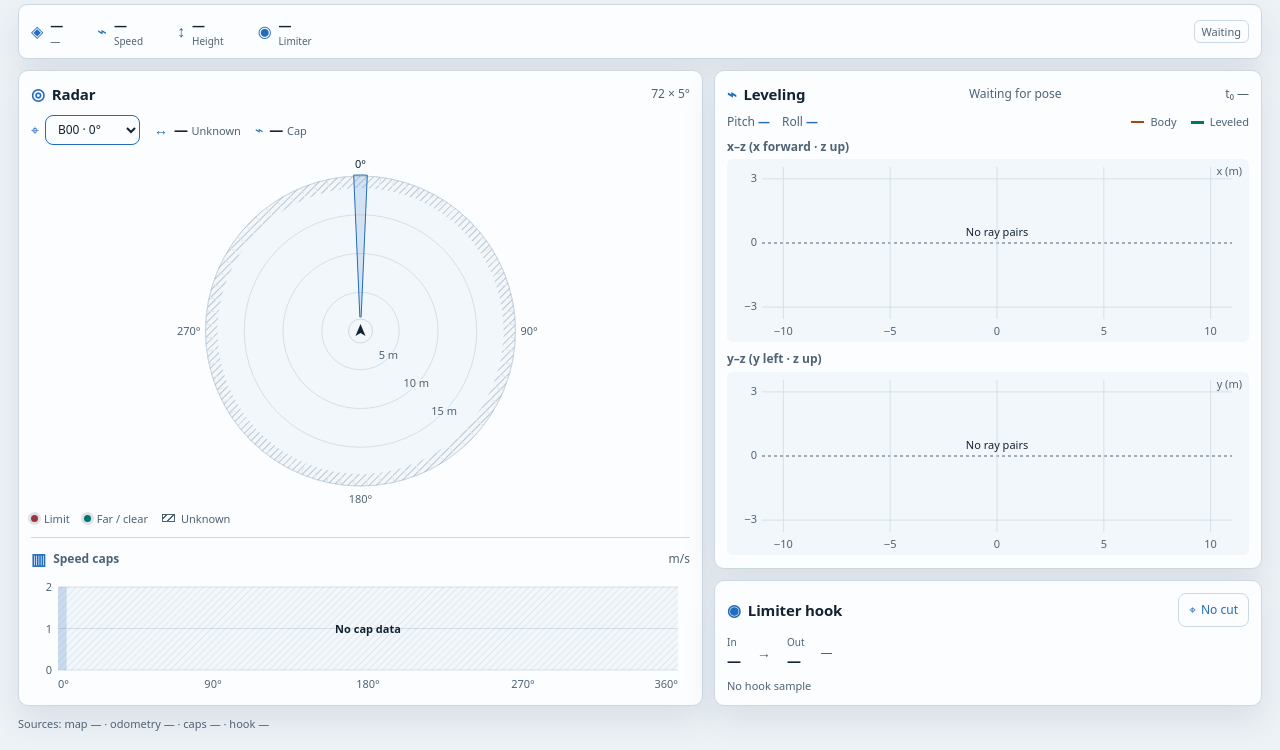
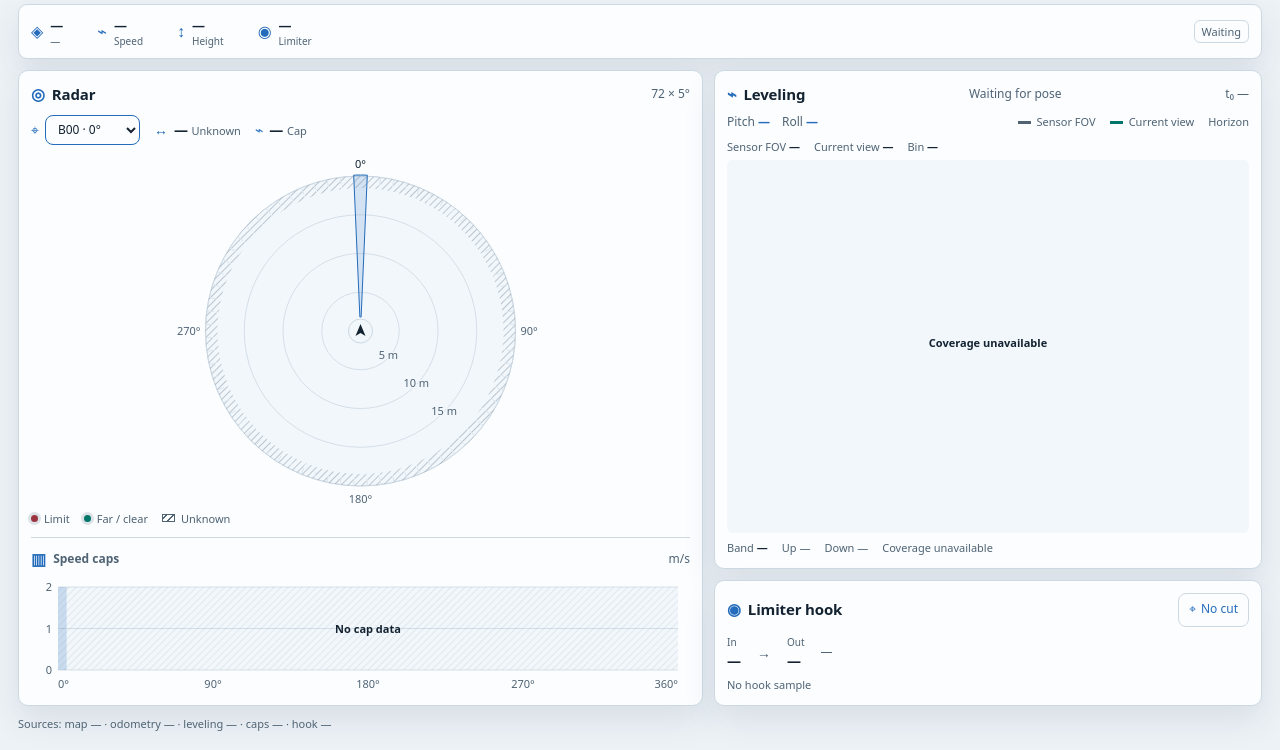
Before and after one commit to TanDatEmb/collision-prevention, a plain HTML site: page tools/dashboard/index.html in a window 1280 px wide. Shown: the part 81-831 px from the top of the page. Drawn offline with Linux system fonts and the light colour scheme; no server answers.

Commit message:
feat(dashboard): render live lidar coverage

```diff
--- a/tools/dashboard/index.html
+++ b/tools/dashboard/index.html
@@ -78,12 +78,14 @@
     .teal { color:var(--teal); }
     .muted { color:var(--muted); }
     .divider { margin-top:11px; padding-top:10px; border-top:1px solid var(--border); }
-    .leveling { display:grid; grid-template-rows:auto auto repeat(2, minmax(0, 1fr)); gap:8px; }
+    .leveling { display:grid; grid-template-rows:auto auto minmax(0, 1fr); gap:8px; }
     .leveling-meta { display:flex; align-items:center; justify-content:space-between; flex-wrap:wrap; gap:5px 12px; }
     .pose { display:flex; flex-wrap:wrap; gap:6px 12px; color:var(--muted); font-size:12px; }
     .pose b { color:var(--blue); }
-    .slice { display:flex; flex-direction:column; gap:4px; min-height:0; }
-    .rays { flex:1; min-height:132px; }
+    .coverage-wrap { display:flex; flex-direction:column; gap:6px; min-height:0; }
+    .coverage-readout, .coverage-meta { display:flex; align-items:center; flex-wrap:wrap; gap:5px 14px; color:var(--muted); font-size:11px; font-variant-numeric:tabular-nums; }
+    .coverage-readout b, .coverage-meta b { color:var(--text); }
+    .coverage { flex:1; min-height:190px; }
     .hook-values { display:flex; align-items:center; gap:16px; margin-top:8px; }
     .hook-values div { display:grid; gap:2px; }
     .hook-values dt { color:var(--muted); font-size:10px; }
@@ -135,9 +137,12 @@
       <div class="side">
         <section class="panel leveling" aria-labelledby="leveling-title">
           <div class="panel-top"><h2 class="title" id="leveling-title"><span class="glyph" aria-hidden="true">⌁</span>Leveling</h2><span class="subtle" id="leveling-state">Waiting for pose</span><span class="subtle" id="pose-time">t₀ —</span></div>
-          <div class="leveling-meta"><div class="pose"><span>Pitch <b id="pitch">—</b></span><span>Roll <b id="roll">—</b></span></div><div class="legend"><span><i class="key amber" aria-hidden="true" style="border-top:2px dashed currentColor;height:0"></i>Body</span><span><i class="key teal" aria-hidden="true"></i>Leveled</span></div></div>
-          <div class="slice"><h3>x–z <span class="subtle">(x forward · z up)</span></h3><svg class="rays" id="rays-xz" data-axis="xz" role="img" aria-label="Body and leveled X-Z ray pairs"></svg></div>
-          <div class="slice"><h3>y–z <span class="subtle">(y left · z up)</span></h3><svg class="rays" id="rays-yz" data-axis="yz" role="img" aria-label="Body and leveled Y-Z ray pairs"></svg></div>
+          <div class="leveling-meta"><div class="pose"><span>Pitch <b id="pitch">—</b></span><span>Roll <b id="roll">—</b></span></div><div class="legend"><span><i class="key muted" aria-hidden="true"></i>Sensor FOV</span><span><i class="key teal" aria-hidden="true"></i>Current view</span><span>Horizon</span></div></div>
+          <div class="coverage-wrap">
+            <div class="coverage-readout"><span>Sensor FOV <b id="fov-range">—</b></span><span>Current view <b id="view-range">—</b></span><span>Bin <b id="coverage-bin">—</b></span></div>
+            <svg class="coverage" id="coverage" role="img" aria-label="Vertical coverage: sensor FOV and selected bin"></svg>
+            <div class="coverage-meta"><span>Band <b id="coverage-band">—</b></span><span id="coverage-up">Up —</span><span id="coverage-down">Down —</span><span id="coverage-reason">Coverage unavailable</span></div>
+          </div>
         </section>
 
         <section class="panel" aria-labelledby="hook-title">
@@ -231,22 +236,34 @@
         [[0,"0°","start"],[18,"90°","middle"],[36,"180°","middle"],[54,"270°","middle"],[72,"360°","end"]].forEach(([index,value,anchor])=>text(svg,left+index*step,height-5,value,{"text-anchor":anchor}));
       }
 
-      function drawSlice(svg, pairs, dimension, label) {
-        const {width,height}=clearSvg(svg, `${label} view of paired body and leveled rays`); const top=8,bottom=height-24,origin=(width+18)/2,horizon=(top+bottom)/2,scale=Math.min((width-52)/22,(bottom-top)/6.8), x=(value)=>origin+value*scale, y=(value)=>horizon-value*scale, left=x(-11),right=x(11);
-        tag(svg,"rect",{x:0,y:0,width,height:height-1,rx:6,fill:"var(--plot)"}); [-3,0,3].forEach((level)=>{line(svg,left,y(level),right,y(level),{stroke:level===0?"var(--muted)":"var(--grid)","stroke-width":1,"stroke-dasharray":level===0?"3 3":"none"}); text(svg,left-5,y(level)+3,level===-3?"−3":String(level),{"text-anchor":"end"});}); [-10,-5,0,5,10].forEach((distance)=>{line(svg,x(distance),top,x(distance),bottom,{stroke:"var(--grid)","stroke-width":1}); text(svg,x(distance),height-8,distance<0?`−${-distance}`:String(distance),{"text-anchor":"middle"});}); text(svg,width-7,top+8,label+" (m)",{"text-anchor":"end"});
-        if (!Array.isArray(pairs) || !pairs.length) { text(svg,origin,horizon-7,"No ray pairs",{"text-anchor":"middle",fill:"var(--text)"}); return; }
-        pairs.forEach((pair)=>{ const body=pair[0], leveled=pair[1]; if(!body||!leveled)return; line(svg,origin,horizon,x(Number(body[dimension])),y(Number(body[2])),{stroke:"var(--amber)","stroke-width":1.35,"stroke-dasharray":"4 3"}); line(svg,origin,horizon,x(Number(leveled[dimension])),y(Number(leveled[2])),{stroke:"var(--teal)","stroke-width":1.35}); tag(svg,"circle",{cx:x(Number(body[dimension])),cy:y(Number(body[2])),r:2,fill:"var(--amber)"}); tag(svg,"circle",{cx:x(Number(leveled[dimension])),cy:y(Number(leveled[2])),r:2,fill:"var(--teal)"}); }); tag(svg,"circle",{cx:origin,cy:horizon,r:3.3,fill:"var(--text)",stroke:"var(--plot)"});
+      function angleRange(min, max) { return finite(min) && finite(max) ? `${signed(min)} … ${signed(max)}` : "—"; }
+      function drawCoverage() {
+        const svg=$("coverage"), {width,height}=clearSvg(svg,"Vertical sensor FOV and selected bin coverage");
+        const level=state.snapshot?.leveling || {}, geometry=level.geometry, view=Array.isArray(level.view_by_bin)?level.view_by_bin[state.bin]:level.view, bin=level.coverage?.bins?.[state.bin];
+        tag(svg,"rect",{x:0,y:0,width,height:height-1,rx:6,fill:"var(--plot)"});
+        if (!geometry || !view) { text(svg,width/2,height/2,"Coverage unavailable",{"text-anchor":"middle",fill:"var(--text)","font-weight":650}); return; }
+        const values=[Number(geometry.sensor_min_deg),Number(geometry.sensor_max_deg),Number(view.min_deg),Number(view.max_deg),0];
+        const axisMin=Math.min(-60,Math.floor(Math.min(...values)/10)*10-10), axisMax=Math.max(60,Math.ceil(Math.max(...values)/10)*10+10);
+        const left=62,right=width-17, top=18, bottom=height-31, x=(value)=>left+(Number(value)-axisMin)/(axisMax-axisMin)*(right-left);
+        [-60,-30,0,30,60].filter((value)=>value>=axisMin&&value<=axisMax).forEach((value)=>{line(svg,x(value),top,x(value),bottom,{stroke:value===0?"var(--muted)":"var(--grid)","stroke-width":value===0?1.4:1,"stroke-dasharray":value===0?"4 3":"none"}); text(svg,x(value),height-10,value<0?`−${-value}°`:`${value}°`,{"text-anchor":"middle"});});
+        text(svg,12,top+14,"Sensor FOV",{fill:"var(--muted)","font-weight":650}); text(svg,12,top+66,"Current view",{fill:"var(--teal)","font-weight":650}); text(svg,x(0)+5,top+10,"Horizon",{fill:"var(--text)"});
+        const sensorY=top+24, viewY=top+76;
+        tag(svg,"rect",{x:x(geometry.sensor_min_deg),y:sensorY,width:Math.max(2,x(geometry.sensor_max_deg)-x(geometry.sensor_min_deg)),height:18,rx:4,fill:"var(--muted)","fill-opacity":.35});
+        tag(svg,"rect",{x:x(view.min_deg),y:viewY,width:Math.max(2,x(view.max_deg)-x(view.min_deg)),height:22,rx:5,fill:"var(--teal)","fill-opacity":.34,stroke:"var(--teal)"});
+        if (bin) { const marker=(Number(view.min_deg)+Number(view.max_deg))/2; line(svg,x(marker),viewY-8,x(marker),viewY+30,{stroke:bin.coverage_ok&&level.coverage?.packet_continuity_valid?"var(--teal)":"var(--red)","stroke-width":2}); text(svg,x(marker),viewY-12,binName(state.bin),{"text-anchor":"middle",fill:bin.coverage_ok&&level.coverage?.packet_continuity_valid?"var(--teal)":"var(--red)","font-weight":700}); }
+        text(svg,left,bottom+18,"level frame · elevation",{fill:"var(--muted)"});
       }
-
       function renderLeveling() {
-        const snapshot=state.snapshot, level=snapshot?.leveling || {}, aircraft=snapshot?.aircraft || {}; const pitch=finite(level.pitch_deg)?level.pitch_deg:aircraft.pitch_deg, roll=finite(level.roll_deg)?level.roll_deg:aircraft.roll_deg, hasPairs=Array.isArray(level.pairs?.xz)&&level.pairs.xz.length>0 || Array.isArray(level.pairs?.yz)&&level.pairs.yz.length>0; set("pose-time",finite(level.reference_time_us)?`t₀ ${num(Number(level.reference_time_us)/1e6,3)} s`:"t₀ —"); set("leveling-state",hasPairs?"Pairs live":finite(pitch)||finite(roll)?"Pose live · pairs not exported":"Waiting for pose"); set("pitch",signed(pitch)); set("roll",signed(roll)); drawSlice($("rays-xz"),level.pairs?.xz,0,"x"); drawSlice($("rays-yz"),level.pairs?.yz,1,"y");
+        const snapshot=state.snapshot, level=snapshot?.leveling || {}, aircraft=snapshot?.aircraft || {}; const pitch=finite(level.pitch_deg)?level.pitch_deg:aircraft.pitch_deg, roll=finite(level.roll_deg)?level.roll_deg:aircraft.roll_deg, coverage=level.coverage, geometry=level.geometry, view=Array.isArray(level.view_by_bin)?level.view_by_bin[state.bin]:level.view, bin=coverage?.bins?.[state.bin], band=level.band;
+        set("pose-time",finite(level.reference_time_us)?`t₀ ${num(Number(level.reference_time_us)/1e6,3)} s`:"t₀ —"); set("leveling-state",coverage&&view?(bin?.state||"Coverage"):(finite(pitch)||finite(roll)?"Pose live":"Waiting for pose")); set("pitch",signed(pitch)); set("roll",signed(roll)); set("fov-range",geometry?angleRange(geometry.sensor_min_deg,geometry.sensor_max_deg):"—"); set("view-range",view?angleRange(view.min_deg,view.max_deg):"—"); set("coverage-bin",bin?`${binName(state.bin)} · ${bin.state}`:"—"); set("coverage-band",band&&finite(band.height_down_m)&&finite(band.height_up_m)?`−${num(band.height_down_m,2)} … +${num(band.height_up_m,2)} m`:
+          "—"); set("coverage-up",bin?`Up ${bin.up_ray_count}/${coverage.required_rays}`:"Up —"); set("coverage-down",bin?`Down ${bin.down_ray_count}/${coverage.required_rays}`:"Down —"); set("coverage-reason",bin?(bin.reason||bin.state):"Coverage unavailable"); drawCoverage();
       }
       function renderReadout() { const snapshot=state.snapshot, map=mapBins(snapshot), caps=capBins(snapshot), item=map[state.bin], value=caps[state.bin]; set("range",item.kind === "Unknown" ? "—" : item.kind === "Near" ? "0.0 m" : item.kind === "Clear" ? "Clear" : unit(item.distance/100,"m")); set("range-kind",item.kind); set("cap",unit(value,"m/s")); set("selection",`${binName(state.bin)} at ${bearing(state.bin)}. ${item.kind}. Cap ${unit(value,"m/s")}.`); $("bin-select").value=String(state.bin); }
       function renderAircraft() { const snapshot=state.snapshot||{}, aircraft=snapshot.aircraft||{}, hook=snapshot.hook, caps=snapshot.caps; set("mode",aircraft.mode||"—"); set("armed",aircraft.armed===true?"Armed":aircraft.armed===false?"Disarmed":"—"); set("speed",unit(aircraft.speed_m_s,"m/s")); set("height",unit(aircraft.height_m,"m")); set("limiter",hook?.action_name || caps?.state_name || "—"); $("hook-bin").querySelector("span").textContent=Number.isInteger(hook?.active_sector)&&hook.active_sector<72?binName(hook.active_sector):"No cut"; const inV=hook?.vel_sp_in_m_s, outV=hook?.vel_sp_out_m_s; set("hook-in",Array.isArray(inV)&&finite(inV[0])&&finite(inV[1])?speedUnit(Math.hypot(inV[0],inV[1])):"—"); set("hook-out",Array.isArray(outV)&&finite(outV[0])&&finite(outV[1])?speedUnit(Math.hypot(outV[0],outV[1])):"—"); set("hook-action",hook?.action_name||"—"); set("hook-age",hook?`sample ${num(Number(hook.sample_age_us)/1000,0)} ms · constraint ${num(Number(hook.constraint_age_us)/1000,0)} ms`:"No hook sample"); }
       function renderConnection(connection) { const stateName=connection||"waiting"; $("connection-dot").dataset.state=stateName; set("connection-label",labels[stateName]||stateName); $("connect").dataset.active=stateName !== "disconnected" ? "true" : "false"; $("data-mode").textContent=stateName === "connected" ? "Live" : stateName === "disconnected" ? "Offline" : "Waiting"; }
-      function renderSources() { const sources=state.snapshot?.sources||{}; const short=["map","odometry","caps","hook"].map((name)=>`${name} ${sources[name]?.state||"—"}`); set("source-line",`Sources: ${short.join(" · ")}`); }
+      function renderSources() { const sources=state.snapshot?.sources||{}; const short=["map","odometry","leveling","caps","hook"].map((name)=>`${name} ${sources[name]?.state||"—"}`); set("source-line",`Sources: ${short.join(" · ")}`); }
       function render() { renderConnection(state.snapshot?.connection); renderReadout(); renderAircraft(); renderLeveling(); renderSources(); drawRadar(); drawCaps(); }
-      function selectBin(bin) { if(Number.isInteger(bin)&&bin>=0&&bin<bins){ state.bin=bin; renderReadout(); drawRadar(); drawCaps(); } }
+      function selectBin(bin) { if(Number.isInteger(bin)&&bin>=0&&bin<bins){ state.bin=bin; renderReadout(); renderLeveling(); drawRadar(); drawCaps(); } }
       function connect() { state.manualDisconnect=false; if(state.stream) state.stream.close(); renderConnection("waiting"); const stream=new EventSource("/events"); state.stream=stream; stream.addEventListener("snapshot",(event)=>{try{state.snapshot=JSON.parse(event.data); if(!state.manualDisconnect) render();}catch(error){console.error(error);}}); stream.onerror=()=>{if(!state.manualDisconnect) renderConnection("waiting");}; }
       function disconnect() { state.manualDisconnect=true; if(state.stream){state.stream.close(); state.stream=null;} renderConnection("disconnected"); }
       for(let bin=0;bin<bins;bin++) $("bin-select").appendChild(new Option(`${binName(bin)} · ${bearing(bin)}`,bin));
@@ -254,7 +271,7 @@
       $("connect").addEventListener("click",connect); $("disconnect").addEventListener("click",disconnect); $("hook-bin").addEventListener("click",()=>selectBin(state.snapshot?.hook?.active_sector));
       [$("radar"),$("caps")].forEach((svg)=>svg.addEventListener("click",(event)=>{const target=event.target.closest("[data-bin]"); if(target)selectBin(Number(target.dataset.bin));}));
       [$("radar"),$("caps")].forEach((svg)=>svg.addEventListener("keydown",(event)=>{if(event.key!=="Enter"&&event.key!==" ")return; const target=event.target.closest("[data-bin]"); if(target){event.preventDefault();selectBin(Number(target.dataset.bin));}}));
-      const resize=new ResizeObserver(render); resize.observe($("radar")); resize.observe($("caps")); resize.observe($("rays-xz")); resize.observe($("rays-yz"));
+      const resize=new ResizeObserver(render); resize.observe($("radar")); resize.observe($("caps")); resize.observe($("coverage"));
       renderConnection("waiting"); render(); connect();
     })();
   </script>
```
Also changed, not shown: 2 other files.
